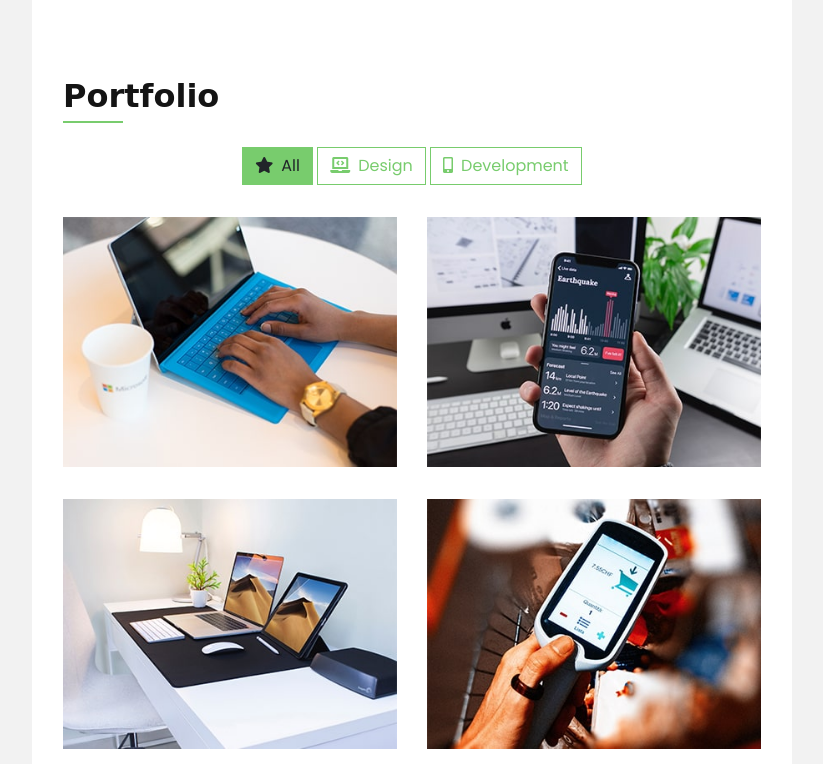
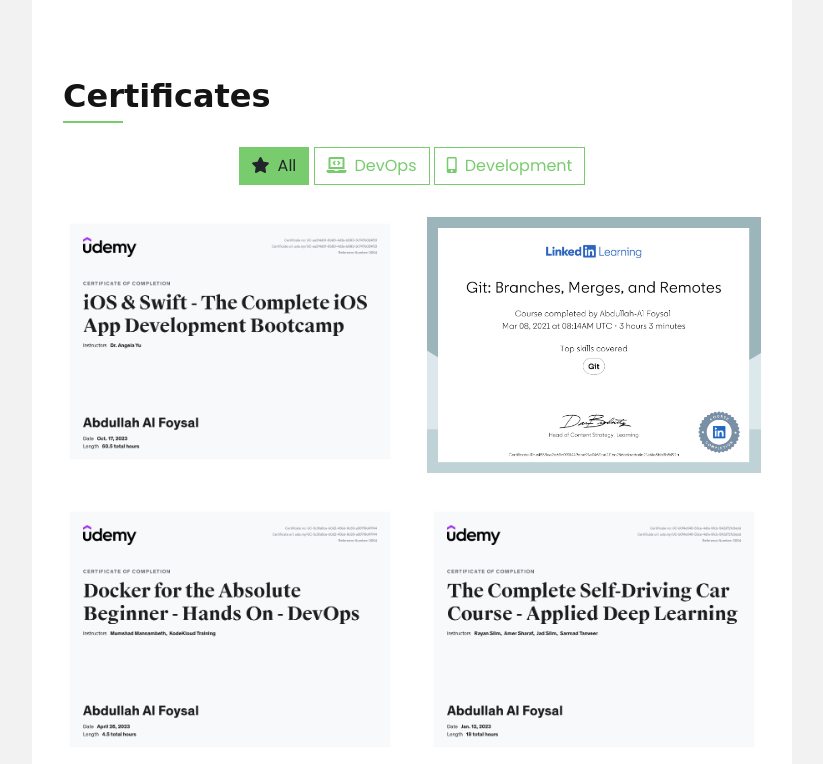
Before and after one commit to Abdullahfoysal/abdullahfoysal.github.io, a plain HTML site: page index.html in a window 1280 px wide. Shown: the part 2718-3482 px from the top of the page, without its empty margins (418-1241 px from the left). Drawn offline with nearby package versions, Linux system fonts and the light colour scheme; a web font is replaced by a local one.

Commit message:
certificates add

```diff
--- a/index.html
+++ b/index.html
@@ -300,24 +300,24 @@
                 <div class="container bg-white pt-5 pb-3">
                     <div class="row px-3">
                         <div class="col-12">
-                            <h2 class="title position-relative pb-2 mb-4">Portfolio</h2>
+                            <h2 class="title position-relative pb-2 mb-4">Certificates</h2>
                         </div>
                         <div class="col-12">
                             <div class="row">
                                 <div class="col-12 text-center mb-2">
                                     <ul class="list-inline mb-4" id="portfolio-flters">
                                         <li class="btn btn-outline-primary active"  data-filter="*"><i class="fa fa-star mr-2"></i>All</li>
-                                        <li class="btn btn-outline-primary" data-filter=".first"><i class="fa fa-laptop-code mr-2"></i>Design</li>
+                                        <li class="btn btn-outline-primary" data-filter=".first"><i class="fa fa-laptop-code mr-2"></i>DevOps</li>
                                         <li class="btn btn-outline-primary" data-filter=".second"><i class="fa fa-mobile-alt mr-2"></i>Development</li>
                                     </ul>
                                 </div>
                             </div>
                             <div class="row portfolio-container">
-                                <div class="col-md-6 mb-4 portfolio-item first">
+                                <div class="col-md-6 mb-4 portfolio-item second">
                                     <div class="position-relative overflow-hidden mb-2">
-                                        <img class="img-fluid w-100" src="img/portfolio-1.jpg" alt="">
+                                        <img class="img-fluid w-100" src="img/certificates/portfolio-1.jpg" alt="">
                                         <div class="portfolio-btn d-flex align-items-center justify-content-center">
-                                            <a href="img/portfolio-1.jpg" data-lightbox="portfolio">
+                                            <a href="img/certificates/portfolio-1.jpg" data-lightbox="portfolio">
                                                 <i class="fa fa-4x fa-plus text-white"></i>
                                             </a>
                                         </div>
@@ -325,9 +325,9 @@
                                 </div>
                                 <div class="col-md-6 mb-4 portfolio-item second">
                                     <div class="position-relative overflow-hidden mb-2">
-                                        <img class="img-fluid w-100" src="img/portfolio-2.jpg" alt="">
+                                        <img class="img-fluid w-100" src="img/certificates/portfolio-2.jpg" alt="">
                                         <div class="portfolio-btn d-flex align-items-center justify-content-center">
-                                            <a href="img/portfolio-2.jpg" data-lightbox="portfolio">
+                                            <a href="img/certificates/portfolio-2.jpg" data-lightbox="portfolio">
                                                 <i class="fa fa-4x fa-plus text-white"></i>
                                             </a>
                                         </div>
@@ -335,9 +335,9 @@
                                 </div>
                                 <div class="col-md-6 mb-4 portfolio-item first">
                                     <div class="position-relative overflow-hidden mb-2">
-                                        <img class="img-fluid w-100" src="img/portfolio-3.jpg" alt="">
+                                        <img class="img-fluid w-100" src="img/certificates/portfolio-3.jpg" alt="">
                                         <div class="portfolio-btn d-flex align-items-center justify-content-center">
-                                            <a href="img/portfolio-3.jpg" data-lightbox="portfolio">
+                                            <a href="img/certificates/portfolio-3.jpg" data-lightbox="portfolio">
                                                 <i class="fa fa-4x fa-plus text-white"></i>
                                             </a>
                                         </div>
@@ -345,9 +345,9 @@
                                 </div>
                                 <div class="col-md-6 mb-4 portfolio-item second">
                                     <div class="position-relative overflow-hidden mb-2">
-                                        <img class="img-fluid w-100" src="img/portfolio-4.jpg" alt="">
+                                        <img class="img-fluid w-100" src="img/certificates/portfolio-4.jpg" alt="">
                                         <div class="portfolio-btn d-flex align-items-center justify-content-center">
-                                            <a href="img/portfolio-4.jpg" data-lightbox="portfolio">
+                                            <a href="img/certificates/portfolio-4.jpg" data-lightbox="portfolio">
                                                 <i class="fa fa-4x fa-plus text-white"></i>
                                             </a>
                                         </div>
```
Also changed, not shown: img/certificates/portfolio-1.jpg (added), img/certificates/portfolio-2.jpg (added), img/certificates/portfolio-3.jpg (added), img/certificates/portfolio-4.jpg (added).
